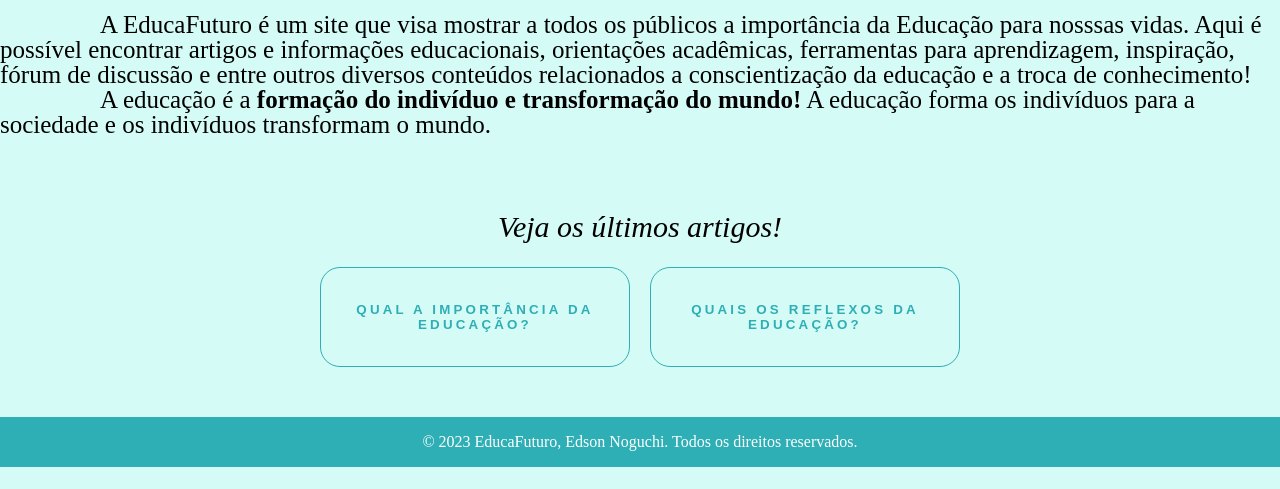
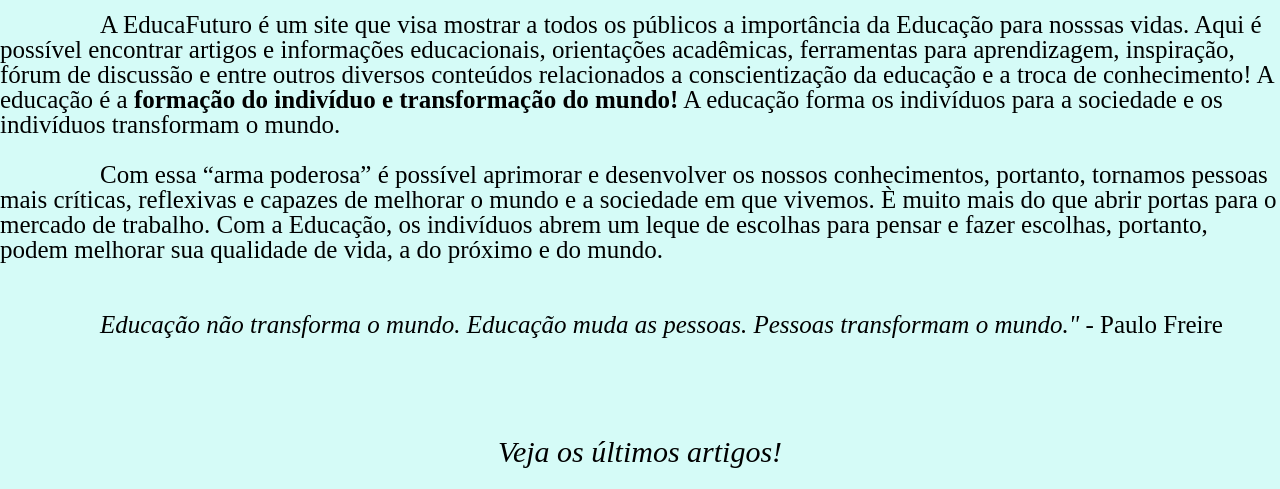
Before and after one commit to EdsonKichie/gastao-agrinho, a plain HTML site: page index.html in a window 1280 px wide. Shown: the part 664-1153 px from the top of the page. Before the commit the page ends 1131 px from the top, so only its background shows below. Drawn offline with Linux system fonts and the light colour scheme.

Commit message:
Update index.html

```diff
--- a/index.html
+++ b/index.html
@@ -41,11 +41,14 @@
       <br>
 
       <div>
-          <p>A EducaFuturo é um site que visa mostrar a todos os públicos a importância da Educação para nosssas vidas. Aqui é possível encontrar artigos e informações educacionais, orientações acadêmicas, ferramentas para aprendizagem, inspiração, fórum de discussão e entre outros diversos conteúdos relacionados a conscientização da educação e a troca de conhecimento!</p>
-            <p>A educação é a <b>formação do indivíduo e transformação do mundo!</b> A educação forma os indivíduos para a sociedade e os indivíduos transformam o mundo.</p>
+          <p>A EducaFuturo é um site que visa mostrar a todos os públicos a importância da Educação para nosssas vidas. Aqui é possível encontrar artigos e informações educacionais, orientações acadêmicas, ferramentas para aprendizagem, inspiração, fórum de discussão e entre outros diversos conteúdos relacionados a conscientização da educação e a troca de conhecimento! A educação é a <b>formação do indivíduo e transformação do mundo!</b> A educação forma os indivíduos para a sociedade e os indivíduos transformam o mundo.</p>
+          <br>
+          <p>Com essa “arma poderosa” é possível aprimorar e desenvolver os nossos conhecimentos, portanto, tornamos pessoas mais críticas, reflexivas e capazes de melhorar o mundo e a sociedade em que vivemos. È muito mais do que abrir portas para o mercado de trabalho. Com a Educação, os indivíduos abrem um leque de escolhas para pensar e fazer escolhas, portanto, podem melhorar sua qualidade de vida, a do próximo e do mundo.</p>
+          <br><br>
+          <p><em>Educação não transforma o mundo. Educação muda as pessoas. Pessoas transformam o mundo."</em> - Paulo Freire</p>
       </div>
 
-      <br><br><br>
+      <br><br><br><br>
 
       <div class="subtitulo">Veja os últimos artigos!</div>
 
```
